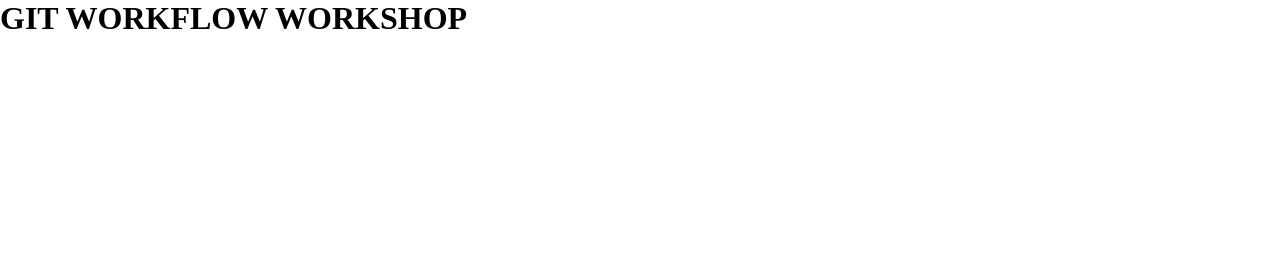
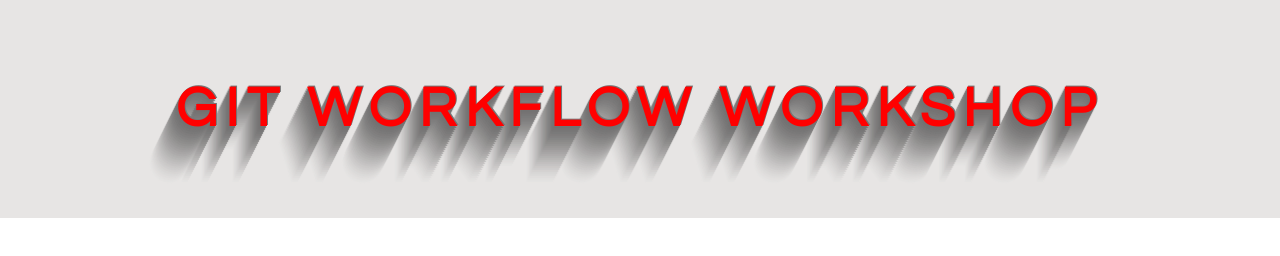
Before and after one commit to FACG6/shorouq_ahmad, a plain HTML site: page index.html in a window 1280 px wide. Drawn offline with Linux system fonts and the light colour scheme.

Commit message:
change the color relase #7

```diff
--- a/index.html
+++ b/index.html
@@ -10,7 +10,7 @@
 
 <body>
 
-    <h1 class="some-heading">GIT WORKFLOW WORKSHOP</h1>
+    <h1 class="page-heading">GIT WORKFLOW WORKSHOP</h1>
 
 </body>
 
--- a/style.css
+++ b/style.css
@@ -10,7 +10,7 @@
   padding: 5rem 3rem;
   text-align: center;
   text-rendering: optimizeLegibility;
-  color: #131313;
+  color: red;
   background-color: #e7e5e4;
   letter-spacing: .15em;
   text-shadow: 1px -1px 0 #767676, -1px 2px 1px #737272, -2px 4px 1px #767474, -3px 6px 1px #787777, -4px 8px 1px #7b7a7a, -5px 10px 1px #7f7d7d, -6px 12px 1px #828181, -7px 14px 1px #868585, -8px 16px 1px #8b8a89, -9px 18px 1px #8f8e8d, -10px 20px 1px #949392, -11px 22px 1px #999897, -12px 24px 1px #9e9c9c, -13px 26px 1px #a3a1a1, -14px 28px 1px #a8a6a6, -15px 30px 1px #adabab, -16px 32px 1px #b2b1b0, -17px 34px 1px #b7b6b5, -18px 36px 1px #bcbbba, -19px 38px 1px #c1bfbf, -20px 40px 1px #c6c4c4, -21px 42px 1px #cbc9c8, -22px 44px 1px #cfcdcd, -23px 46px 1px #d4d2d1, -24px 48px 1px #d8d6d5, -25px 50px 1px #dbdad9, -26px 52px 1px #dfdddc, -27px 54px 1px #e2e0df, -28px 56px 1px #e4e3e2;
```
